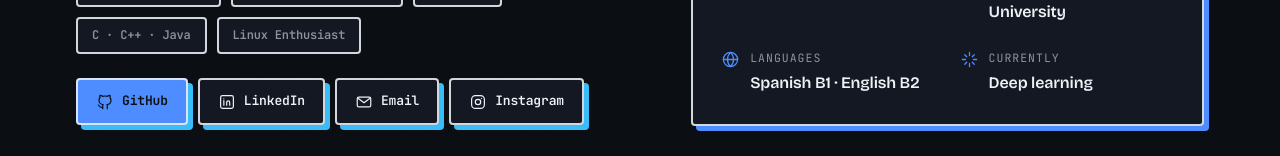
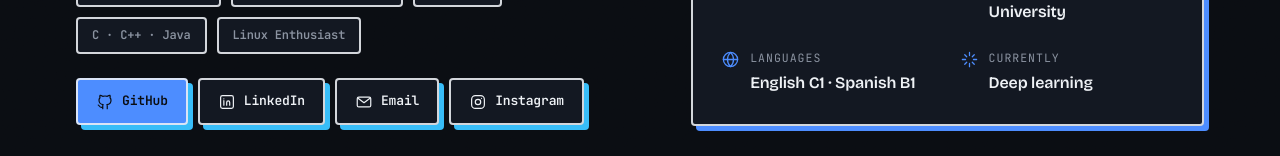
Before and after one commit to SpicyFalcon619/My-Portfolio, a Next.js app: page / in a window 1280 px wide. Shown: the part 356-512 px from the top of the page. Built offline with nearby package versions, Linux system fonts and the light colour scheme; no server answers.

Commit message:
English level: C1

```diff
--- a/src/components/Hero.tsx
+++ b/src/components/Hero.tsx
@@ -116,7 +116,7 @@ export default function Hero({ githubStats }: { githubStats: GitHubStats }) {
               <GlobeIcon size={15} />
               <div>
                 <div className="label">Languages</div>
-                <div className="value">Spanish B1 &middot; English B2</div>
+                <div className="value">English C1 &middot; Spanish B1</div>
               </div>
             </div>
             <div className="meta-cell">
```
Also changed, not shown: 1 other file (tests, documents, lock files or other folders).
